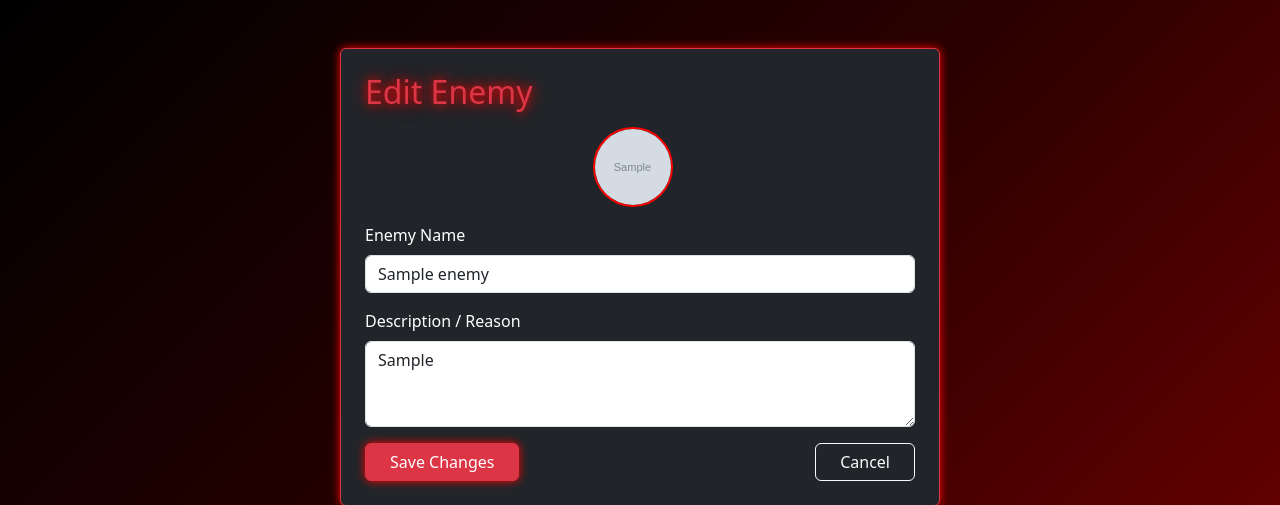
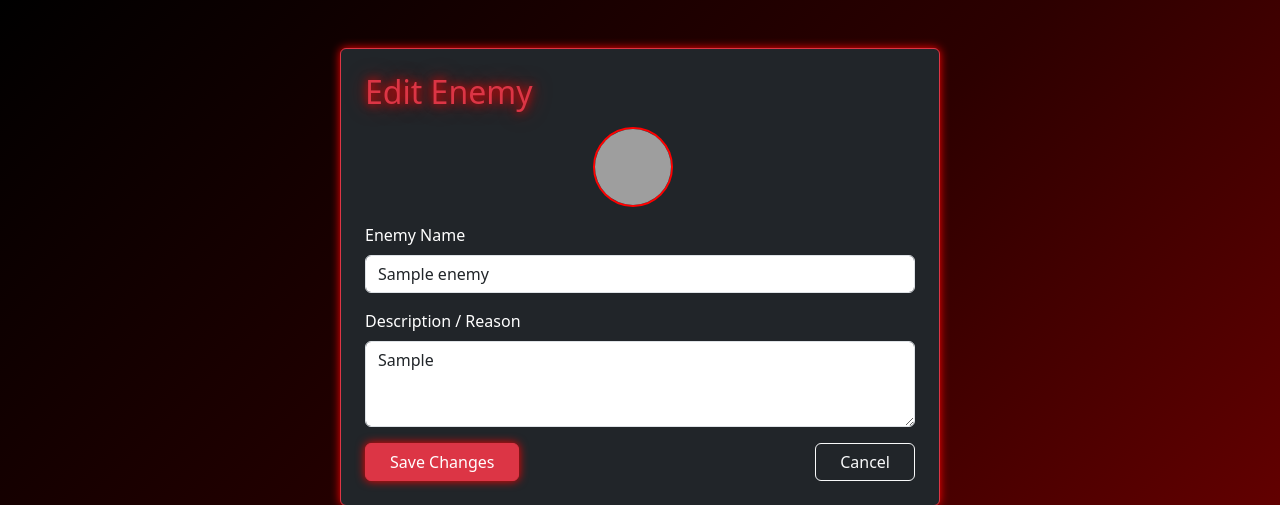
Before and after one commit to hiddenknight-14/enemy-management, a Django app: page /enemies/editEnemy/1/ in a window 1280 px wide. Shown: the top 505 px of the page. Run offline with Django 5.2, Linux system fonts and the light colour scheme; tables that the repository leaves empty hold one stand-in row (values such as "Sample post"); grey boxes marked "Sample" are stand-in pictures; grey boxes are pictures that could not be loaded.

Commit message:
Update edit_enemy.html: Updated Profile Photo

```diff
--- a/templates/edit_enemy.html
+++ b/templates/edit_enemy.html
@@ -19,7 +19,7 @@
 
       <!-- Image Preview -->
       <div class="text-center mb-3">
-        <img src="{{ enemy.photo.url }}" alt="Enemy Image" class="enemy-img" style="width: 80px; height: 80px;">
+        <img src="https://media.istockphoto.com/id/544452620/vector/red-angry-eyes.jpg?s=612x612&w=0&k=20&c=nd2Cut6godjkkTZE5iWkBd02mNKpGPCQQ9WbiZO1jHQ=" alt="Enemy Image" class="enemy-img" style="width: 80px; height: 80px;">
       </div>
 
       <!-- Edit Form -->
```
